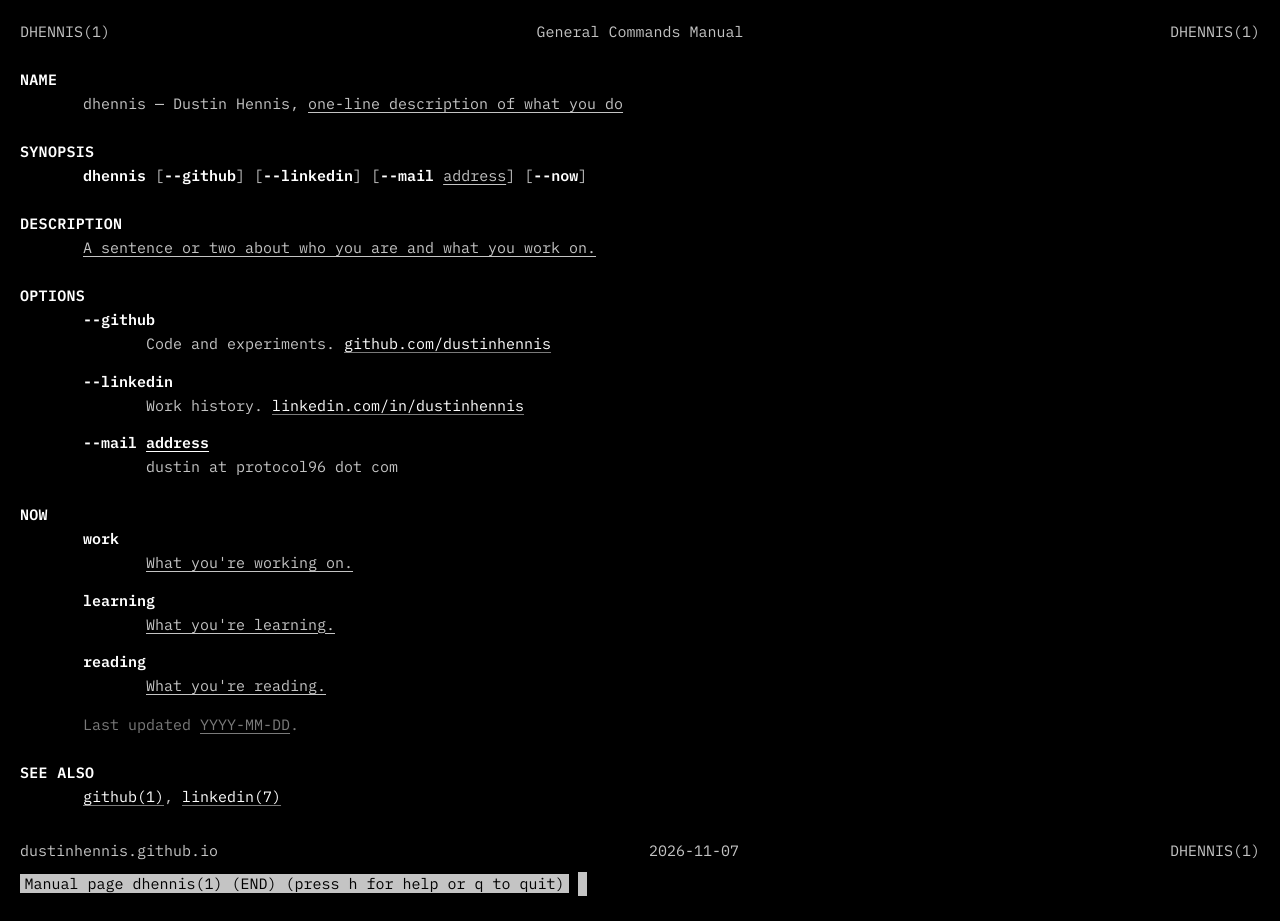
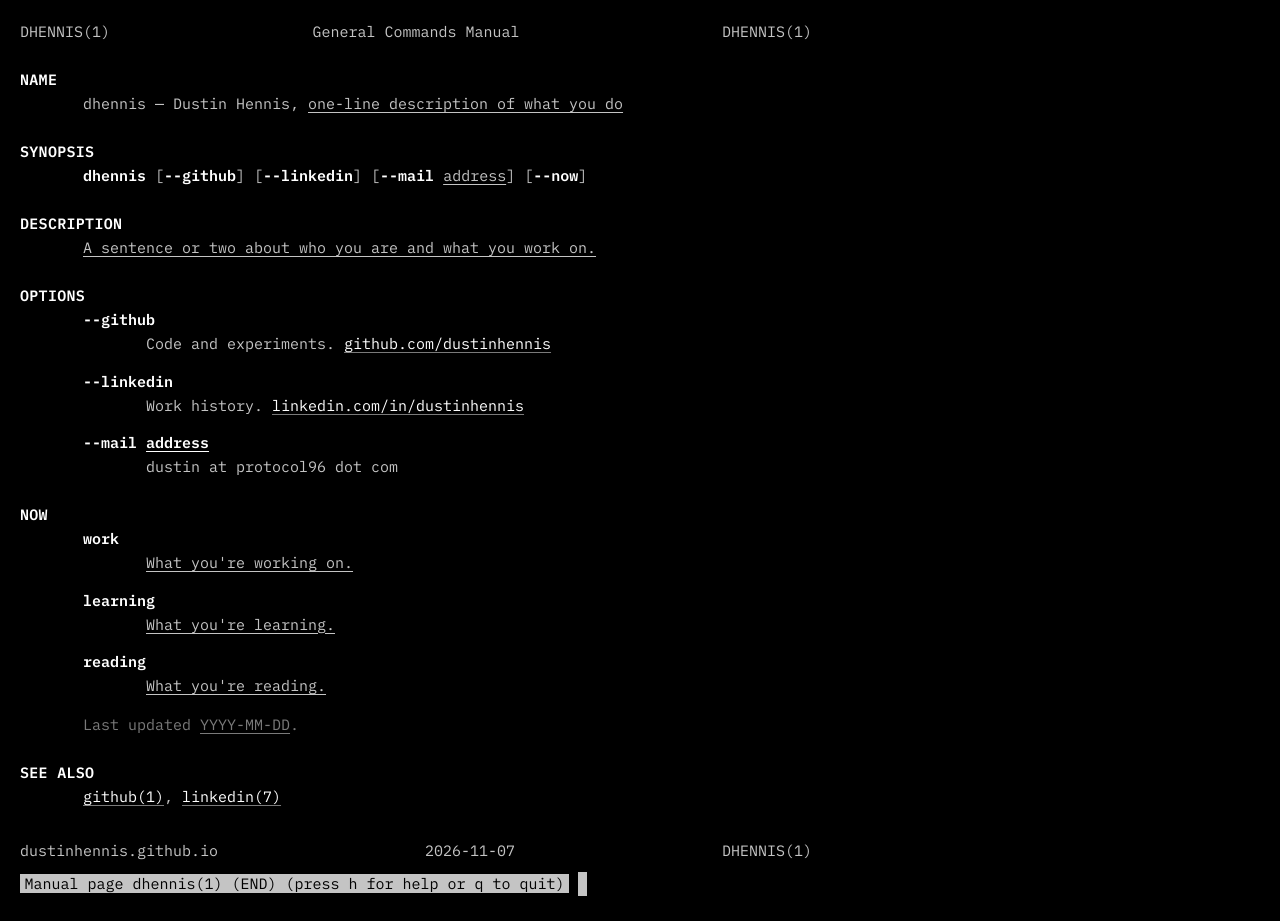
Before and after one commit to dustinhennis/dustinhennis.github.io, a Jekyll site: the page built from index.html, in a window 1280 px wide. Built offline with Jekyll 4.4.1, drawn with Linux system fonts in a browser that asks for light colours.

Commit message:
Limit page to an 88-column terminal width
Co-Authored-By: Claude Opus 5.5 <noreply@anthropic.com>

```diff
--- a/assets/man.css
+++ b/assets/man.css
@@ -1,4 +1,4 @@
-/* Full-width man(1) page: header/footer rails span the screen, sections hang at a 7ch indent like groff output. */
+/* man(1) page in an ~80-column terminal: header/footer rails span the column, sections hang at a 7ch indent like groff output. */
 :root {
   --bg: #000000;
   --fg: #c4c4c4;        /* console grey for running text */
@@ -8,6 +8,7 @@
   --mono: "IBM Plex Mono", ui-monospace, "SF Mono", Menlo, Consolas, monospace;
   --indent: 7ch;
   --gutter: 20px;
+  --cols: 88ch;
   color-scheme: dark;
 }
 
@@ -19,6 +20,7 @@ body {
   font: 15px/1.6 var(--mono);
   margin: 0;
   padding: 20px var(--gutter) 0;
+  max-width: calc(var(--cols) + 2 * var(--gutter));
   min-height: 100vh;
   display: flex;
   flex-direction: column;
@@ -45,12 +47,12 @@ footer.rail { margin-top: 2em; }
 section { margin-bottom: 1.6em; }
 h2 { font-size: inherit; margin: 0; letter-spacing: .02em; }
 .body { padding-left: var(--indent); }
-.body p { margin: 0 0 1em; max-width: 92ch; }
+.body p { margin: 0 0 1em; }
 .body p:last-child { margin-bottom: 0; }
 
 /* OPTIONS-style list: flag on its own line, text indented beneath */
 dl { margin: 0; }
-dd { margin: 0 0 .9em var(--indent); max-width: 92ch; }
+dd { margin: 0 0 .9em var(--indent); }
 dd:last-child { margin-bottom: 0; }
 
 /* less(1) prompt pinned to the bottom */
```
